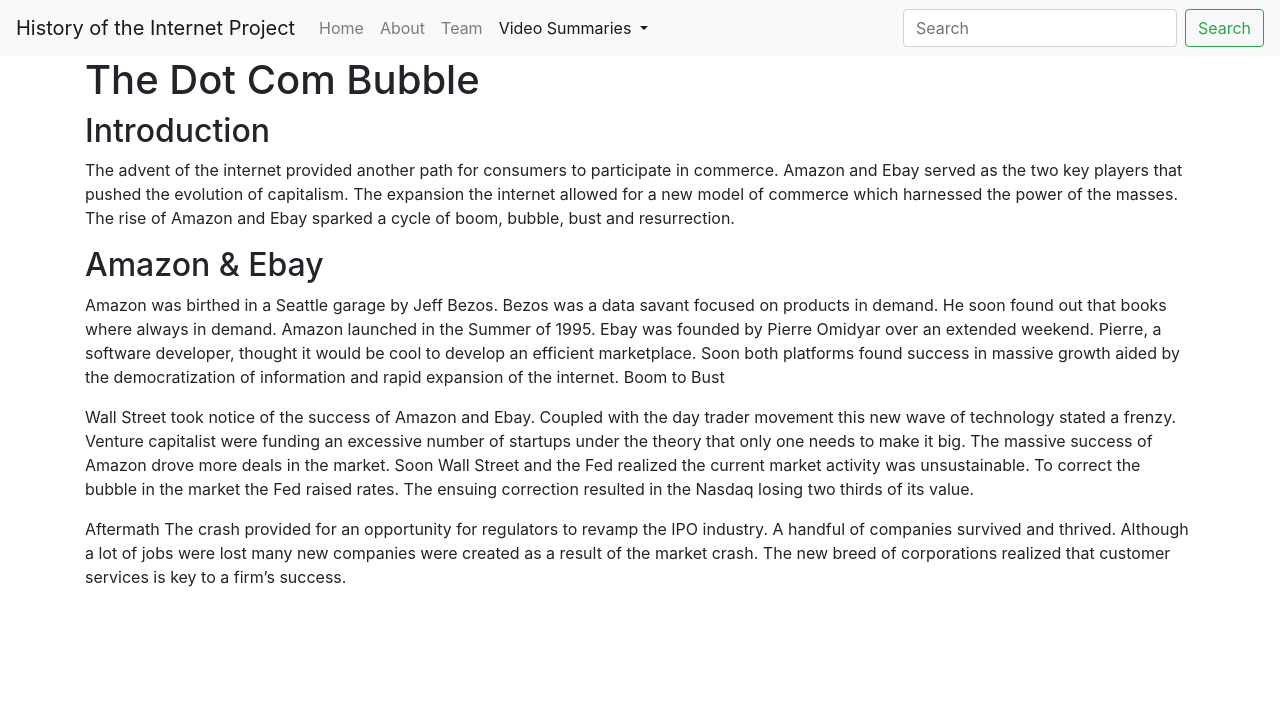
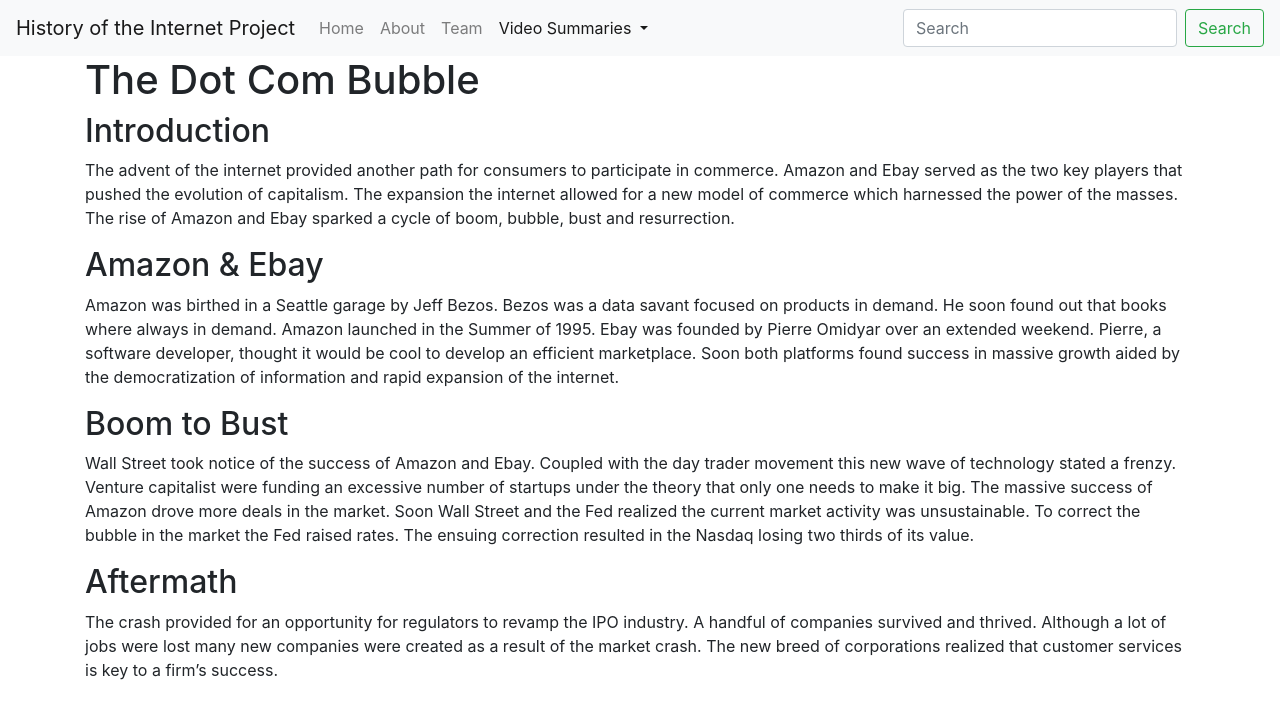
Before and after one commit to rpr325/IS601InternetHistoryProject, a plain HTML site: page dotcom.html in a window 1280 px wide. Drawn offline with nearby package versions, Linux system fonts and the light colour scheme.

Commit message:
Feature: Added content to body of dotcom page

```diff
--- a/dotcom.html
+++ b/dotcom.html
@@ -62,15 +62,13 @@
 <h2>Amazon & Ebay</h2>
     <p>Amazon was birthed in a Seattle garage by Jeff Bezos. Bezos was a data savant focused on products in demand. He soon found out that books where always in demand. Amazon launched in the Summer of 1995. Ebay was founded by Pierre Omidyar over an extended weekend. Pierre, a software developer, thought it would be cool to develop an efficient marketplace.
         Soon both platforms found success in massive growth aided by the democratization of information and rapid expansion of the internet.
-        Boom to Bust
     </p>
-
+<h2>Boom to Bust</h2>
     <p>Wall Street took notice of the success of Amazon and Ebay. Coupled with the day trader movement this new wave of technology stated a frenzy. Venture capitalist were funding an excessive number of startups under the theory that only one needs to make it big. The massive success of Amazon drove more deals in the market. Soon Wall Street and the Fed realized the current market activity was unsustainable. To correct the bubble in the market the Fed raised rates. The ensuing correction resulted in the Nasdaq losing two thirds of its value.
     </p>
-Aftermath
-
-The crash provided for an opportunity for regulators to revamp the IPO industry. A handful of companies survived and thrived. Although a lot of jobs were lost many new companies were created as a result of the market crash. The new breed of corporations realized that customer services is key to a firm’s success.
-
+<h2>Aftermath</h2>
+<p>The crash provided for an opportunity for regulators to revamp the IPO industry. A handful of companies survived and thrived. Although a lot of jobs were lost many new companies were created as a result of the market crash. The new breed of corporations realized that customer services is key to a firm’s success.
+</p>
 <!-- Optional JavaScript -->
 <!-- jQuery first, then Popper.js, then Bootstrap JS -->
 <script src="https://code.jquery.com/jquery-3.5.1.slim.min.js" integrity="sha384-DfXdz2htPH0lsSSs5nCTpuj/zy4C+OGpamoFVy38MVBnE+IbbVYUew+OrCXaRkfj" crossorigin="anonymous"></script>
```
